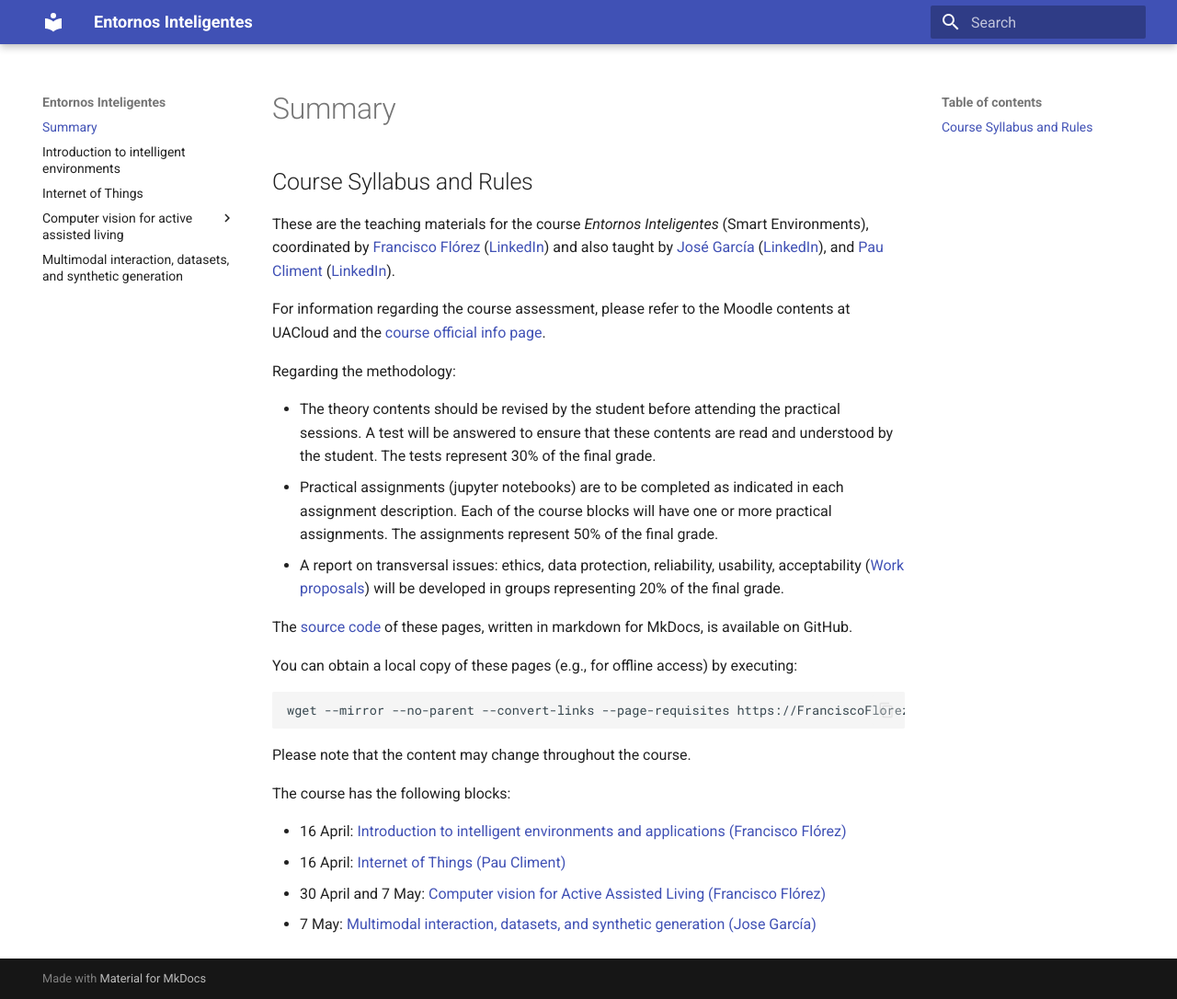
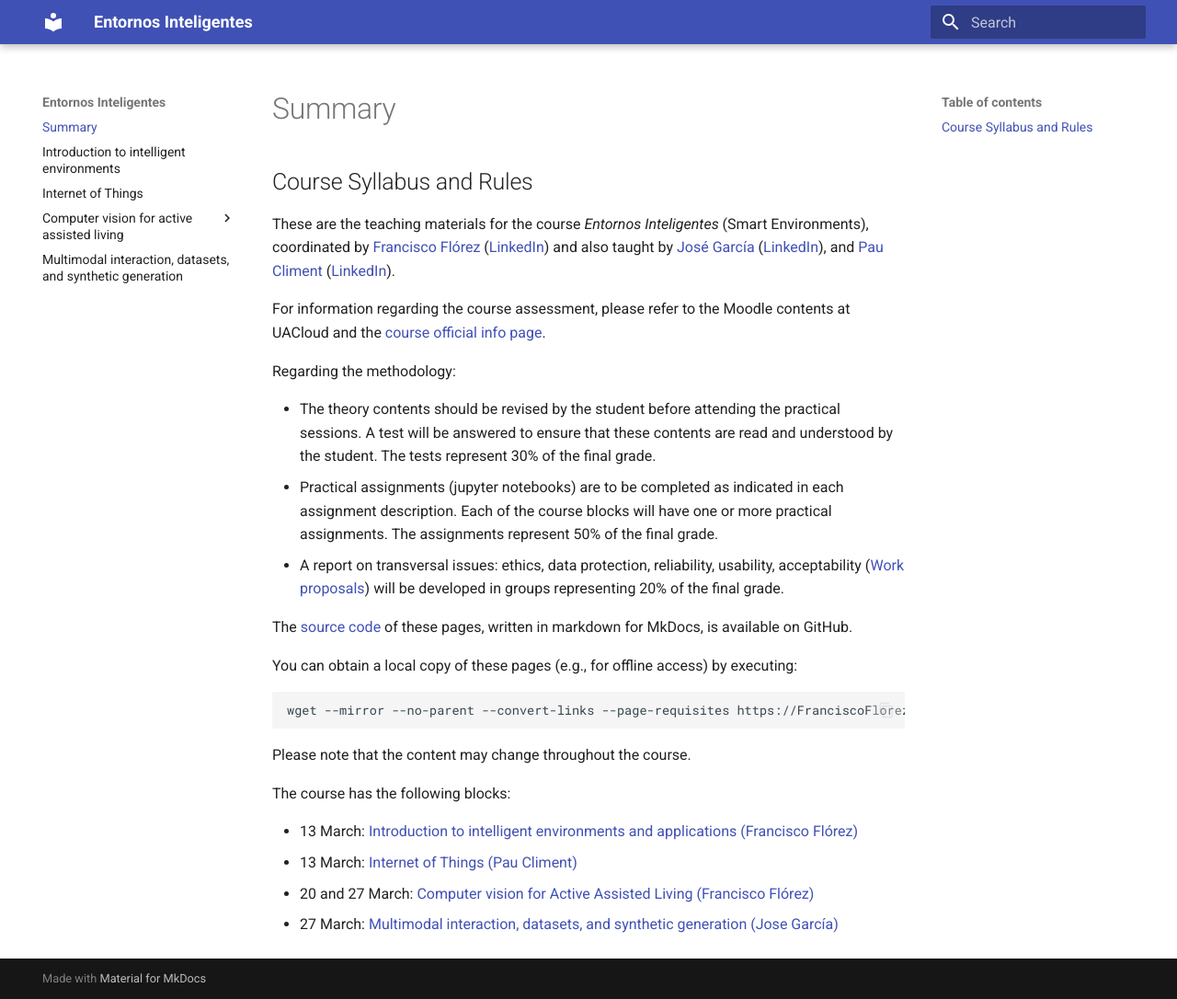
Before and after one commit to FranciscoFlorezRevuelta/EI, an MkDocs documentation site: the page built from docs/index.md, in a window 1280 px wide and 1086 px high. Shown: the whole window at 92% size. Built offline with MkDocs 1.6.1 and Material for MkDocs 9.7.7, drawn with Linux system fonts in a browser that asks for light colours.

Commit message:
Update index.md

```diff
--- a/docs/index.md
+++ b/docs/index.md
@@ -32,7 +32,7 @@ Please note that the content may change throughout the course.
 
 The course has the following blocks:
 
-* 16 April: [Introduction to intelligent environments and applications (Francisco Flórez)](AmI.md)
-* 16 April: [Internet of Things (Pau Climent)](IoT.md)
-* 30 April and 7 May: [Computer vision for Active Assisted Living (Francisco Flórez)](CV_AAL.md)
-* 7 May: [Multimodal interaction, datasets, and synthetic generation (Jose García)](multimodal_interaction.md)
+* 13 March: [Introduction to intelligent environments and applications (Francisco Flórez)](AmI.md)
+* 13 March: [Internet of Things (Pau Climent)](IoT.md)
+* 20 and 27 March: [Computer vision for Active Assisted Living (Francisco Flórez)](CV_AAL.md)
+* 27 March: [Multimodal interaction, datasets, and synthetic generation (Jose García)](multimodal_interaction.md)
```
